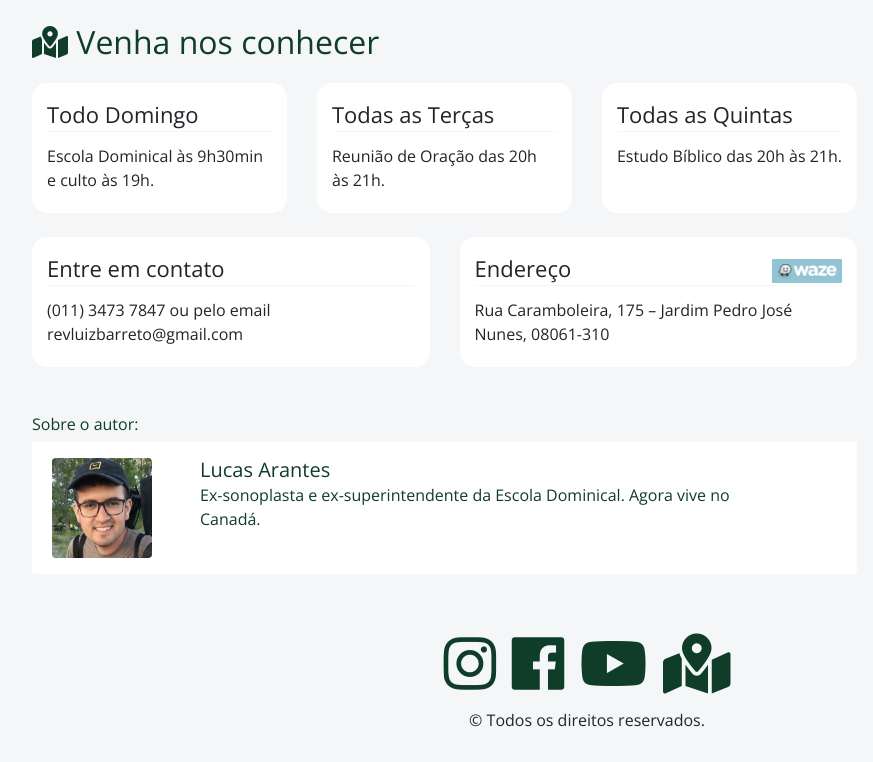
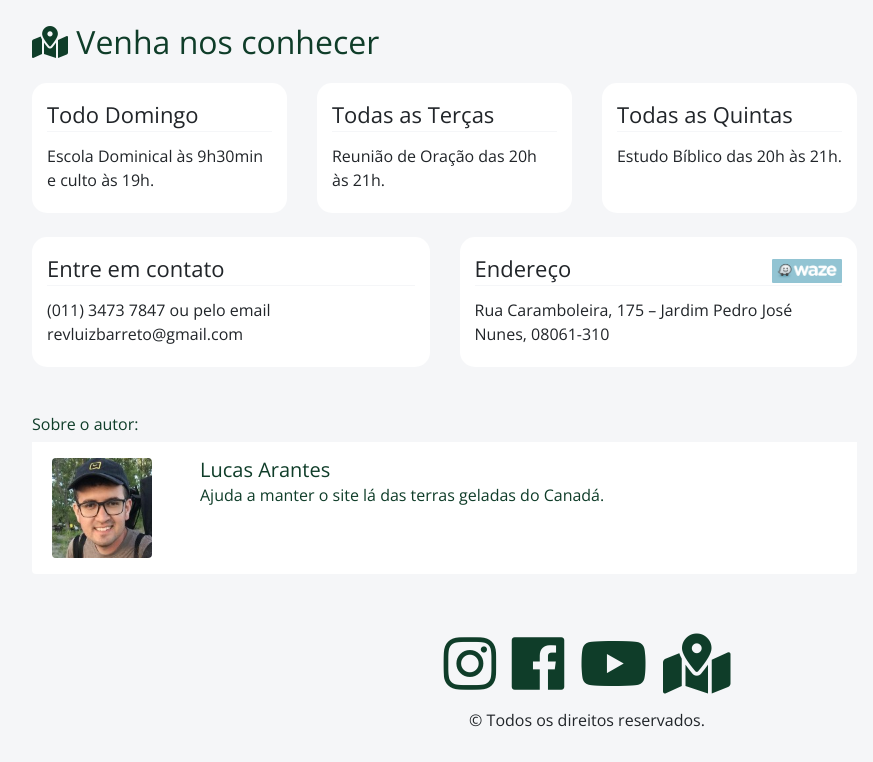
Before and after one commit to lucasprag/ipbpedronunes, a Jekyll site: the page built from _posts/2019-12-15-coral-emanuel-em-cantata-de-fim-de-ano.md, in a window 1280 px wide, cut to the strip 1038-1800 px from the top of the page. Shown: the whole strip, without its empty margins (53-926 px from the left). Built offline with Jekyll 4.4.1, drawn with Linux system fonts in a browser that asks for light colours; nearby versions of some CDN libraries.

Commit message:
Update website

```diff
--- a/_config.yml
+++ b/_config.yml
@@ -23,7 +23,7 @@ sass:
 authors:
   lucas:
     name: Lucas Arantes
-    bio: Ex-sonoplasta e ex-superintendente da Escola Dominical. Agora vive no Canadá.
+    bio: Ajuda a manter o site lá das terras geladas do Canadá.
     photo: lucas.jpg
 
   milton:
```
